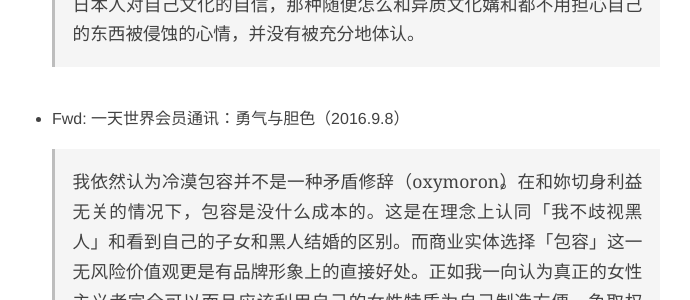
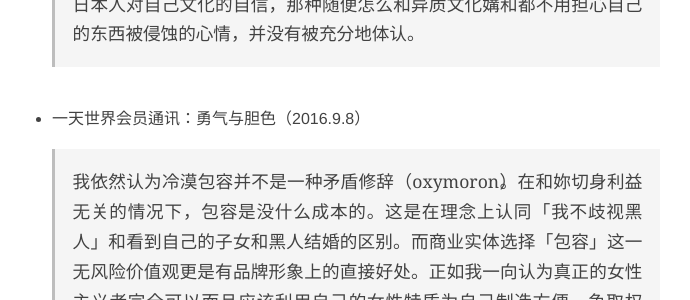
Before and after one commit to onion7878/word, a Jekyll site: the page built from _posts/logs/2016-01-01-37.md, in a window 1280 px wide and 900 px high, scrolled down 1778 px. Shown: the part 254-554 px from the top of the window, without its empty margins (300-990 px from the left). Built offline with Jekyll 4.4.1, drawn with Linux system fonts in a browser that asks for light colours; some of the changed lines change nothing that is shown.

Commit message:
change item caption

```diff
--- a/_posts/logs/2016-01-01-37.md
+++ b/_posts/logs/2016-01-01-37.md
@@ -40,6 +40,6 @@ tags: [中国, 科幻, 好莱坞, 纯银, 孤独, 大公司, 故事, 感情, 镰
 
 	> 日本人有一种微妙暧昧的心理，一方面总觉得「不是国产的有点不放心呢」，另一方面，她们对西方文化的热爱甚至崇拜也是举世闻名。说日本人擅长把西方文化内化并改造成自己的东西，这已经是一种陈词滥调了。但日本人对自己文化的自信，那种随便怎么和异质文化媾和都不用担心自己的东西被侵蚀的心情，并没有被充分地体认。
 
-- Fwd: 一天世界会员通讯：勇气与胆色（2016.9.8）
+- 一天世界会员通讯：勇气与胆色（2016.9.8）
 
 	> 我依然认为冷漠包容并不是一种矛盾修辞（oxymoron）。在和妳切身利益无关的情况下，包容是没什么成本的。这是在理念上认同「我不歧视黑人」和看到自己的子女和黑人结婚的区别。而商业实体选择「包容」这一无风险价值观更是有品牌形象上的直接好处。正如我一向认为真正的女性主义者完全可以而且应该利用自己的女性特质为自己制造方便、争取权益，真正的包容一定是一种给自己找罪受的行为。无处不在的语言柔化剂把这称为「跳出舒适区」，可别忘了舒适区以外是没有食物能满足妳的中国胃的。
```
